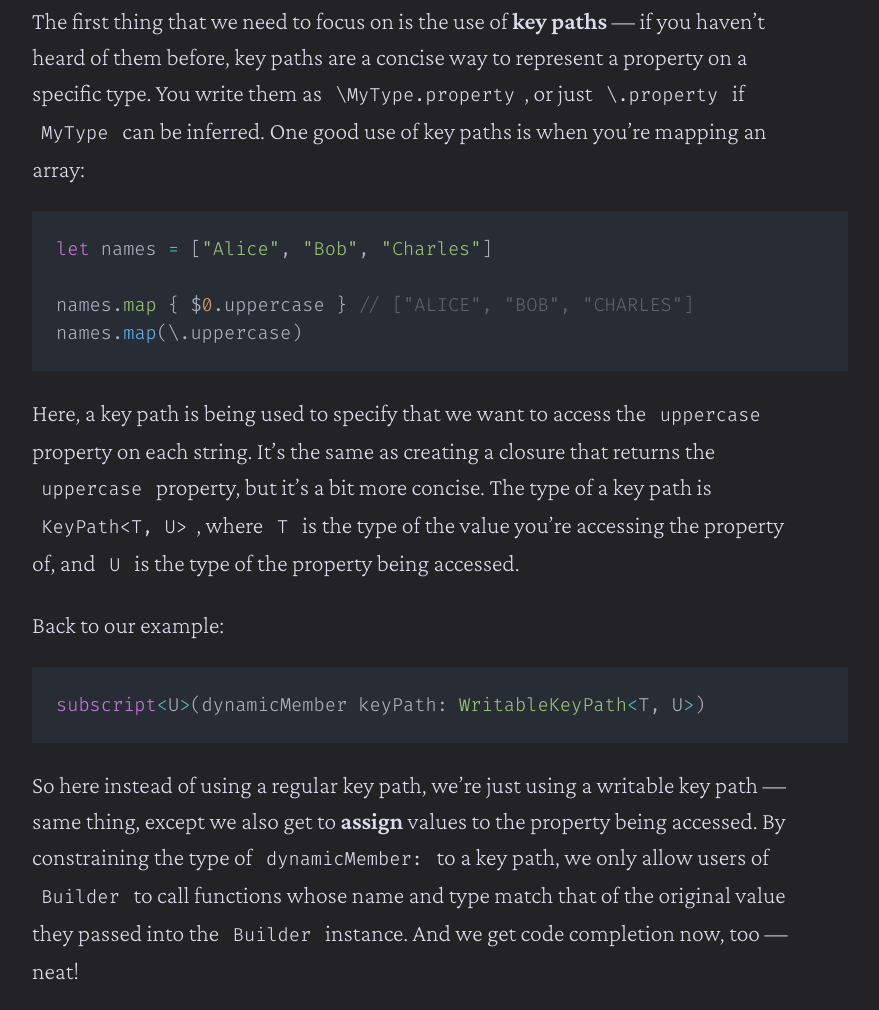
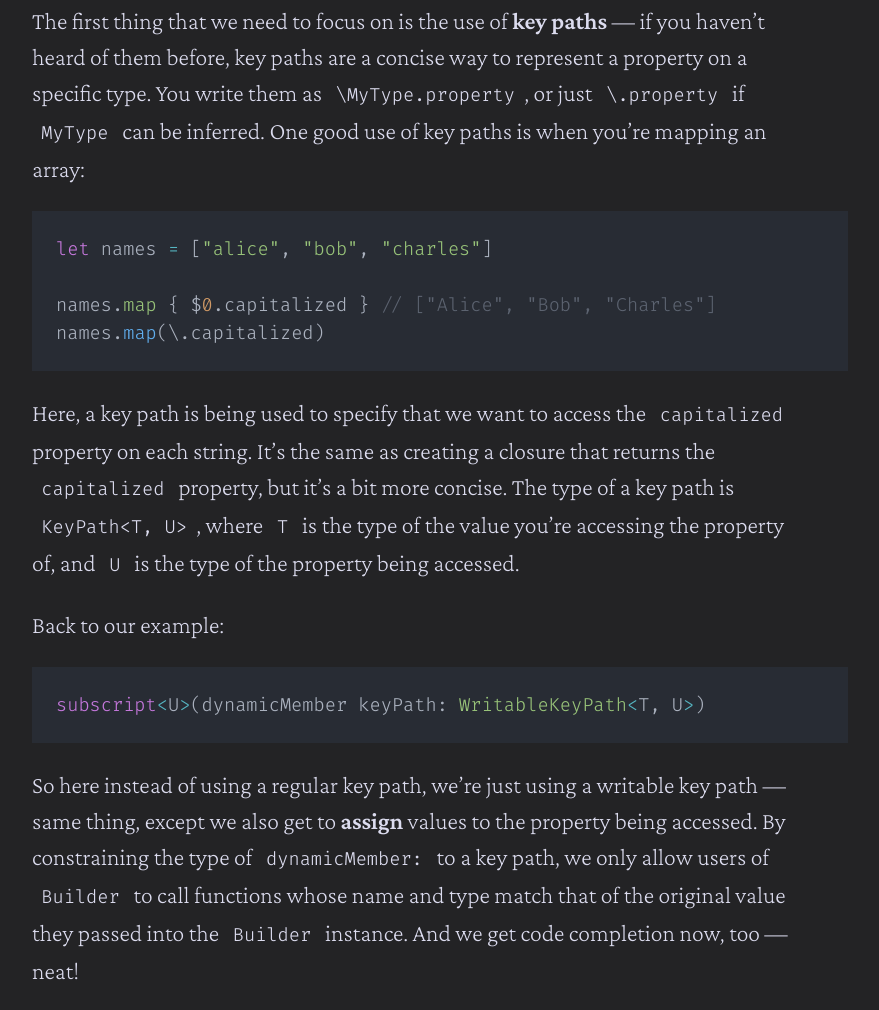
Before and after one commit to wilson-gramer-blog/wilson-gramer-blog.github.io, a plain HTML site: page posts/2020-02-23-using-dynamic-member-lookup-implement-builder-pattern.html in a window 1280 px wide. Shown: the part 2713-3723 px from the top of the page, without its empty margins (224-1103 px from the left). Drawn offline with nearby package versions, Linux system fonts and the light colour scheme.

Commit message:
uppercase -> capitalized

```diff
--- a/posts/2020-02-23-using-dynamic-member-lookup-implement-builder-pattern.html
+++ b/posts/2020-02-23-using-dynamic-member-lookup-implement-builder-pattern.html
@@ -75,12 +75,12 @@ someValue<span class="token punctuation">.</span>foo <span class="token operator
 </code></pre>
 <p>Woah! There’s a lot going on there, so let’s break it down step by step.</p>
 <p>The first thing that we need to focus on is the use of <strong>key paths</strong> — if you haven’t heard of them before, key paths are a concise way to represent a property on a specific type. You write them as <code>\MyType.property</code>, or just <code>\.property</code> if <code>MyType</code> can be inferred. One good use of key paths is when you’re mapping an array:</p>
-<pre class="language-swift"><code class="language-swift"><span class="token keyword">let</span> names <span class="token operator">=</span> <span class="token punctuation">[</span><span class="token string">"Alice"</span><span class="token punctuation">,</span> <span class="token string">"Bob"</span><span class="token punctuation">,</span> <span class="token string">"Charles"</span><span class="token punctuation">]</span>
+<pre class="language-swift"><code class="language-swift"><span class="token keyword">let</span> names <span class="token operator">=</span> <span class="token punctuation">[</span><span class="token string">"alice"</span><span class="token punctuation">,</span> <span class="token string">"bob"</span><span class="token punctuation">,</span> <span class="token string">"charles"</span><span class="token punctuation">]</span>
 
-names<span class="token punctuation">.</span><span class="token builtin">map</span> <span class="token punctuation">{</span> $<span class="token number">0</span><span class="token punctuation">.</span>uppercase <span class="token punctuation">}</span> <span class="token comment">// ["ALICE", "BOB", "CHARLES"]</span>
-names<span class="token punctuation">.</span><span class="token function">map</span><span class="token punctuation">(</span>\<span class="token punctuation">.</span>uppercase<span class="token punctuation">)</span>
+names<span class="token punctuation">.</span><span class="token builtin">map</span> <span class="token punctuation">{</span> $<span class="token number">0</span><span class="token punctuation">.</span>capitalized <span class="token punctuation">}</span> <span class="token comment">// ["Alice", "Bob", "Charles"]</span>
+names<span class="token punctuation">.</span><span class="token function">map</span><span class="token punctuation">(</span>\<span class="token punctuation">.</span>capitalized<span class="token punctuation">)</span>
 </code></pre>
-<p>Here, a key path is being used to specify that we want to access the <code>uppercase</code> property on each string. It’s the same as creating a closure that returns the <code>uppercase</code> property, but it’s a bit more concise. The type of a key path is <code>KeyPath&lt;T, U&gt;</code>, where <code>T</code> is the type of the value you’re accessing the property of, and <code>U</code> is the type of the property being accessed.</p>
+<p>Here, a key path is being used to specify that we want to access the <code>capitalized</code> property on each string. It’s the same as creating a closure that returns the <code>capitalized</code> property, but it’s a bit more concise. The type of a key path is <code>KeyPath&lt;T, U&gt;</code>, where <code>T</code> is the type of the value you’re accessing the property of, and <code>U</code> is the type of the property being accessed.</p>
 <p>Back to our example:</p>
 <pre class="language-swift"><code class="language-swift"><span class="token keyword">subscript</span><span class="token operator">&lt;</span>U<span class="token operator">></span><span class="token punctuation">(</span>dynamicMember keyPath<span class="token punctuation">:</span> <span class="token builtin">WritableKeyPath</span><span class="token operator">&lt;</span>T<span class="token punctuation">,</span> U<span class="token operator">></span><span class="token punctuation">)</span>
 </code></pre>
```
